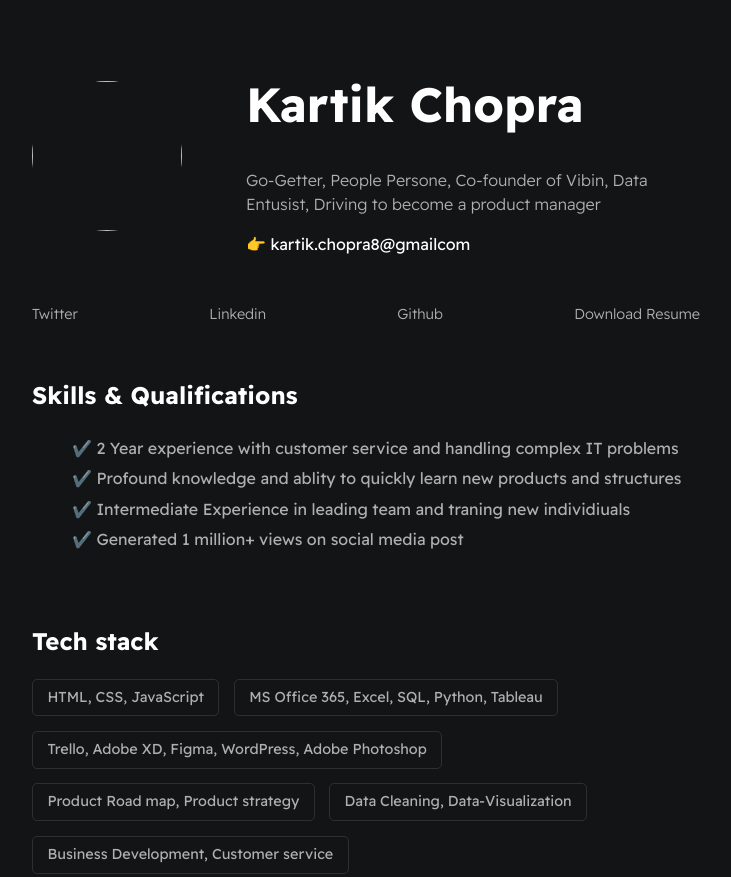
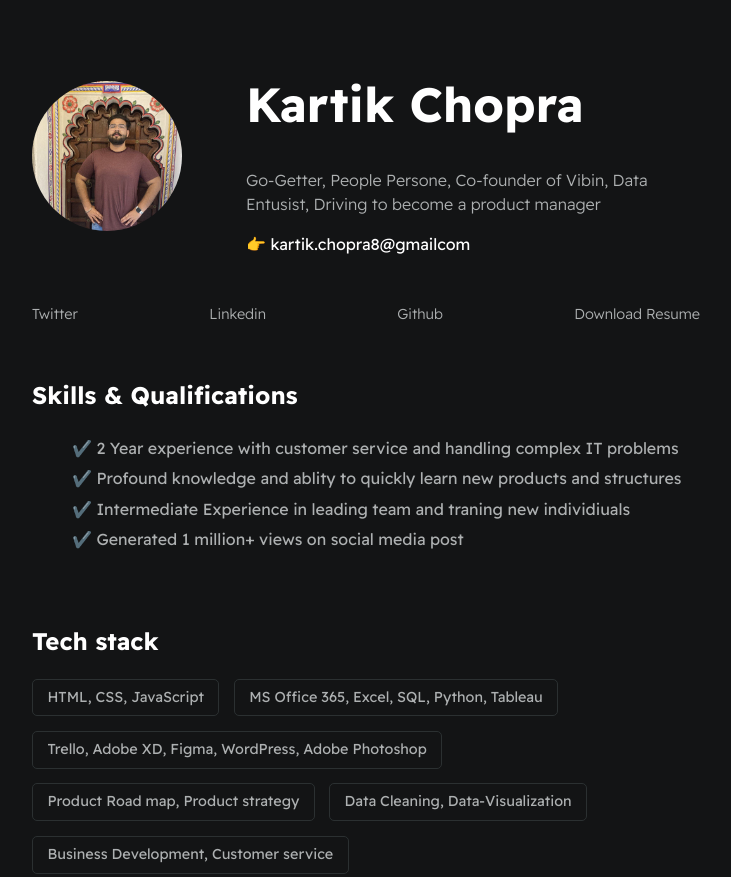
Before and after one commit to kartikchopra1/Digital-resume, a plain HTML site: page index.html in a window 1280 px wide. Shown: the top 877 px of the page, without its empty margins (274-1005 px from the left). Drawn offline with Linux system fonts and the light colour scheme.

Commit message:
Update index.html

```diff
--- a/index.html
+++ b/index.html
@@ -12,7 +12,7 @@
         <div id="container--main">
 
             <section id="wrapper--hero" class="section--page">
-                <img id="profile-pic" src="./images/pic.JPG">
+                <img id="profile-pic" src="pic.jpg">
 
                 <div>
                     <h1 id="user-name">Kartik Chopra</h1>
```
